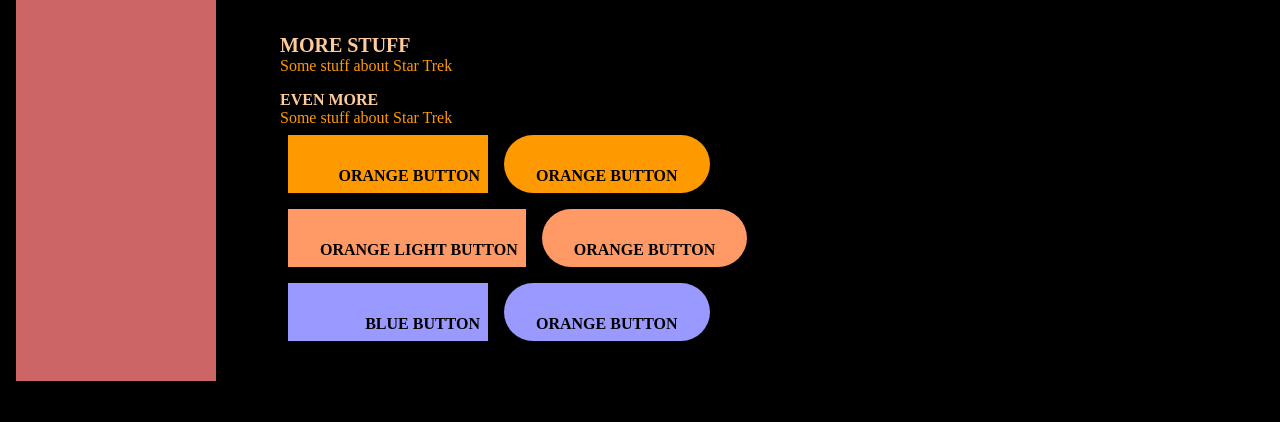
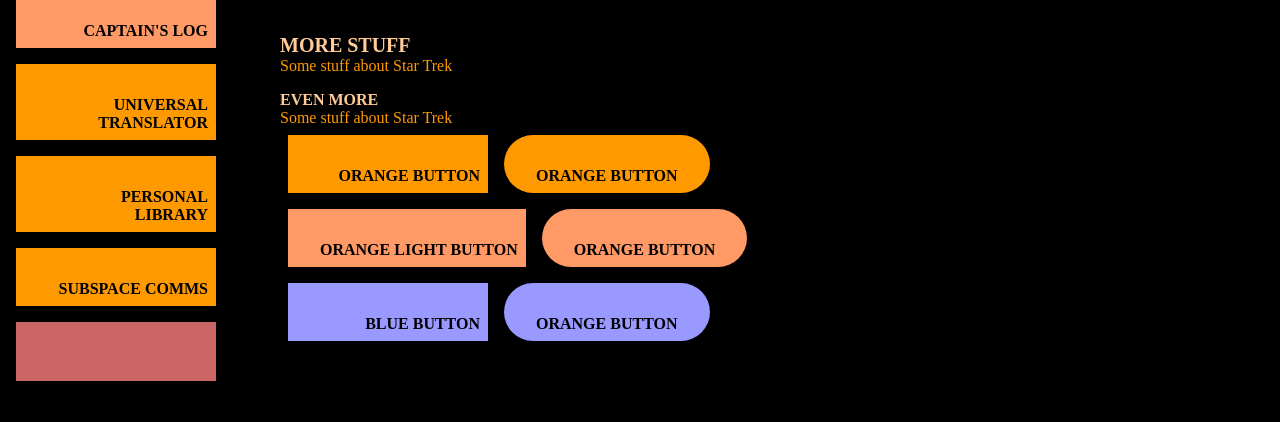
Before and after one commit to sfritton/picard-geocache, a Gatsby site: page / in a window 1280 px wide. Shown: the part 378-800 px from the top of the page. Built offline with nearby package versions, Linux system fonts and the light colour scheme; Gatsby itself is replaced by a stand-in of ours.

Commit message:
setting up nav

```diff
--- a/src/components/Button/index.tsx
+++ b/src/components/Button/index.tsx
@@ -4,11 +4,25 @@ import styles from './button.module.css';
 interface Props {
   color?: 'orange' | 'orange-light' | 'blue';
   isRound?: boolean;
+  className?: string;
+  onClick?: (event: React.MouseEvent<HTMLButtonElement, MouseEvent>) => void;
 }
 
-const Button: React.FC<Props> = ({ children, color = 'orange', isRound = false }) => {
+const Button: React.FC<Props> = ({
+  children,
+  color = 'orange',
+  isRound = false,
+  className = '',
+  onClick,
+}) => {
   return (
-    <button data-color={color} data-is-round={isRound} className={styles.button}>
+    <button
+      data-color={color}
+      data-is-round={isRound}
+      className={`${styles.button} ${className}`}
+      type="button"
+      onClick={onClick}
+    >
       {children}
     </button>
   );
--- a/src/components/Layout/Content/index.tsx
+++ b/src/components/Layout/Content/index.tsx
@@ -1,9 +1,11 @@
 import React from 'react';
+import Nav from '../Nav';
 import styles from './content.module.css';
 
 const Content: React.FC = ({ children }) => {
   return (
     <div className={styles.contentBorder}>
+      <Nav />
       <div className={styles.content}>{children}</div>
       <div className={`${styles.borderBlock} ${styles.borderBlock1}`}></div>
       <div className={`${styles.borderBlock} ${styles.borderBlock2}`}></div>
--- a/src/components/Layout/Grid/index.tsx
+++ b/src/components/Layout/Grid/index.tsx
@@ -1,8 +1,15 @@
-import React from 'react';
+import React, { useState } from 'react';
+import NavContext, { Tool } from '../NavContext';
 import styles from './grid.module.css';
 
 const Grid: React.FC = ({ children }) => {
-  return <div className={styles.grid}>{children}</div>;
+  const [currentTool, setCurrentTool] = useState<Tool>('log');
+
+  return (
+    <NavContext.Provider value={{ currentTool, setCurrentTool }}>
+      <div className={styles.grid}>{children}</div>
+    </NavContext.Provider>
+  );
 };
 
 export default Grid;
--- /dev/null
+++ b/src/components/Layout/Nav/NavButton.tsx
@@ -0,0 +1,25 @@
+import React, { useContext } from 'react';
+import Button from '../../Button';
+import NavContext, { Tool } from '../NavContext';
+import styles from './nav.module.css';
+
+interface Props {
+  label: string;
+  value: Tool;
+}
+
+const NavButton: React.FC<Props> = ({ label, value }) => {
+  const { currentTool, setCurrentTool } = useContext(NavContext);
+
+  return (
+    <Button
+      color={value === currentTool ? 'orange-light' : 'orange'}
+      className={styles.navButton}
+      onClick={() => setCurrentTool(value)}
+    >
+      {label}
+    </Button>
+  );
+};
+
+export default NavButton;
--- /dev/null
+++ b/src/components/Layout/Nav/index.tsx
@@ -0,0 +1,16 @@
+import React, { useContext } from 'react';
+import NavButton from './NavButton';
+import styles from './nav.module.css';
+
+const Nav: React.FC = () => {
+  return (
+    <div className={styles.container}>
+      <NavButton label="Captain's Log" value="log" />
+      <NavButton label="Universal Translator" value="translator" />
+      <NavButton label="Personal Library" value="library" />
+      <NavButton label="Subspace Comms" value="comms" />
+    </div>
+  );
+};
+
+export default Nav;
--- /dev/null
+++ b/src/components/Layout/Nav/nav.module.css
@@ -0,0 +1,16 @@
+.container {
+  position: absolute;
+  top: 120px;
+  left: 0;
+  width: var(--nav-width);
+  border-bottom-width: var(--space-md);
+  border-bottom-style: solid;
+  border-bottom-color: var(--color-neutral);
+}
+
+.navButton {
+  margin: 0;
+  border-top-width: var(--space-md);
+  border-top-style: solid;
+  border-top-color: var(--color-neutral);
+}
--- /dev/null
+++ b/src/components/Layout/NavContext.ts
@@ -0,0 +1,15 @@
+import React from 'react';
+
+export type Tool = 'log' | 'translator' | 'library' | 'comms';
+
+interface NavContextInterface {
+  currentTool: Tool;
+  setCurrentTool: (tool: Tool) => void;
+}
+
+const NavContext = React.createContext<NavContextInterface>({
+  currentTool: 'log',
+  setCurrentTool: () => {},
+});
+
+export default NavContext;
```
Also changed, not shown: src/pages/index.tsx (+5 -2 lines).
